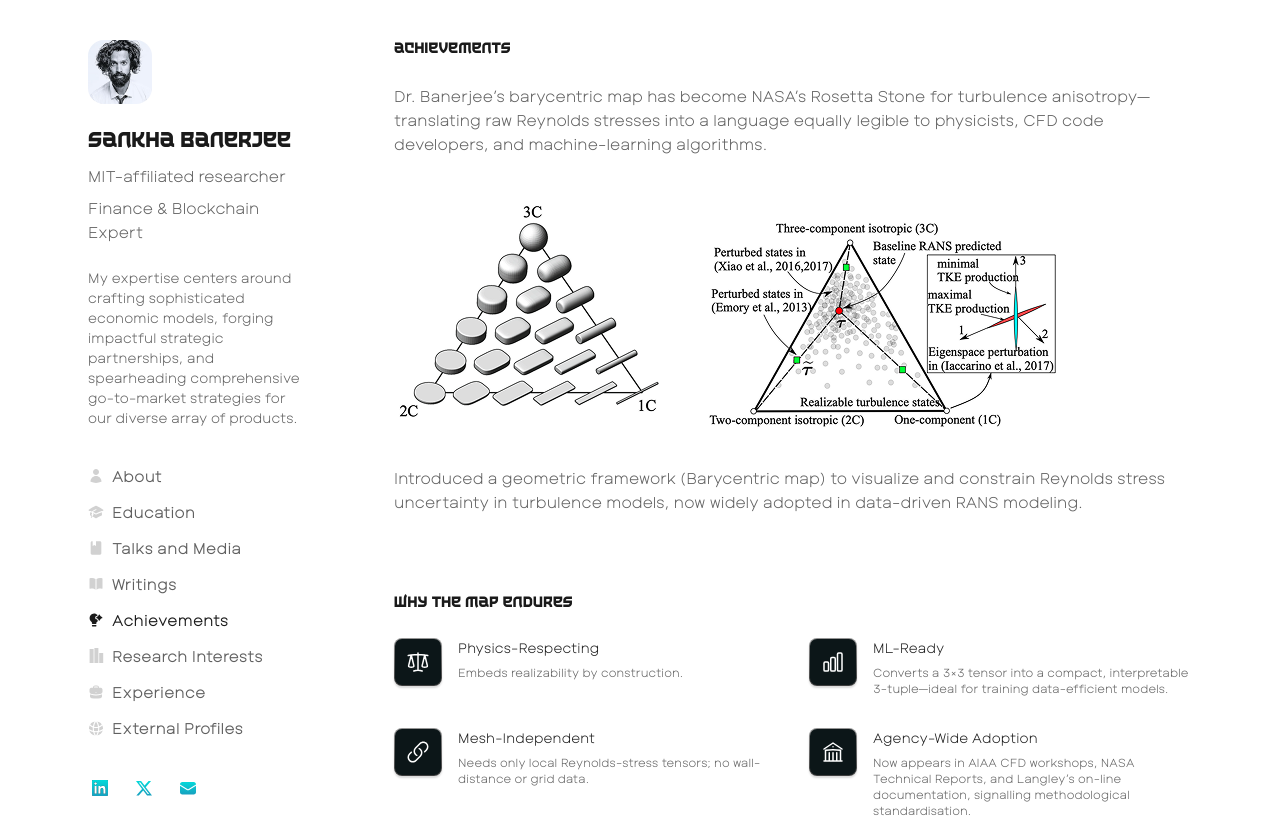
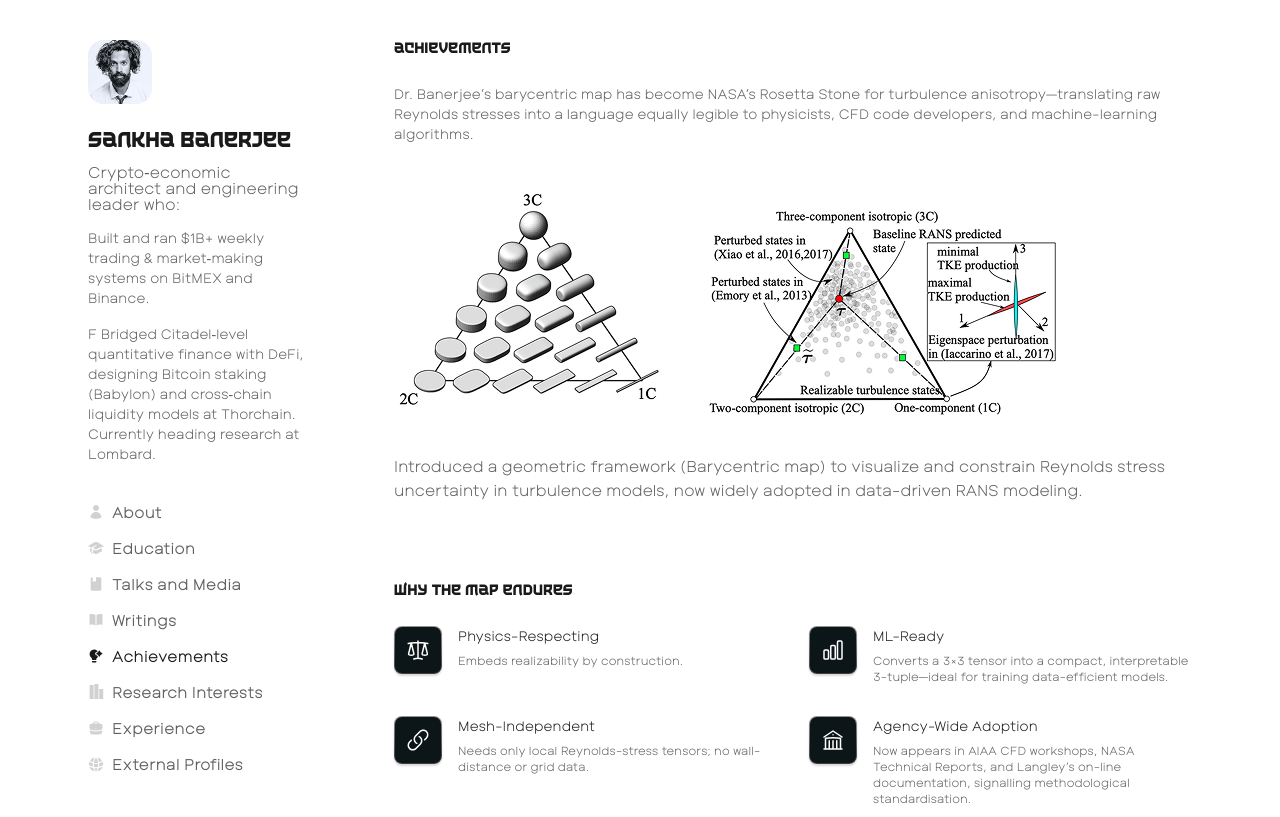
Before and after one commit to chadury2021/sankha-resume, a React (Vite) app: page /achievements in a window 1280 px wide. Shown: the top 817 px of the page. Built offline with nearby package versions, Linux system fonts and the light colour scheme.

Commit message:
Sidebar changes

```diff
--- a/src/components/Sidebar.tsx
+++ b/src/components/Sidebar.tsx
@@ -34,12 +34,12 @@ const Sidebar = ({ open, setOpen }: SidebarProps) => {
 
   return (
     <aside
-      className={`h-full lg:h-[calc(100vh-2.5rem)] overflow-y-auto max-lg:w-[309px] lg:w-[216px] 2xl:w-[226px] max-lg:p-5 bg-white flex flex-col max-w-full fixed right-0 top-0 lg:sticky lg:top-10 z-40 transition-transform duration-300 lg:translate-x-0
+      className={`h-full lg:h-[calc(100vh-2.5rem)] overflow-y-auto max-lg:w-[309px] lg:w-[216px] max-lg:p-5 bg-white flex flex-col max-w-full fixed right-0 top-0 lg:sticky lg:top-10 z-40 transition-transform duration-300 lg:translate-x-0
         ${open ? 'translate-x-0' : 'translate-x-full'}
         lg:translate-x-0`}
     >
       {/* Profile Section */}
-      <div className="flex flex-col items-start">
+      <div className="flex flex-col items-start leading-none">
         <div className="flex items-center justify-between mb-6 w-full">
           <img
             src="/profile.png"
@@ -51,12 +51,14 @@ const Sidebar = ({ open, setOpen }: SidebarProps) => {
           </button>
         </div>
         <h1 className="title mb-2 text-xl tracking-normal">Sankha Banerjee</h1>
-        <span className="mb-2">MIT-affiliated researcher</span>
-        <span className="mb-6">Finance & Blockchain Expert</span>
+        <span className="mb-4">Crypto‑economic architect and engineering leader who:</span>
+        <span className="mb-4 text-sm">
+          Built and ran $1B+ weekly trading & market‑making systems on BitMEX and Binance.
+        </span>
         <p className="text-sm">
-          My expertise centers around crafting sophisticated economic models, forging impactful
-          strategic partnerships, and spearheading comprehensive go-to-market strategies for our
-          diverse array of products.
+          F Bridged Citadel‑level quantitative finance with DeFi, designing Bitcoin staking
+          (Babylon) and cross‑chain liquidity models at Thorchain. Currently heading research at
+          Lombard.
         </p>
       </div>
 
--- a/src/pages/Achievements/Achievements.tsx
+++ b/src/pages/Achievements/Achievements.tsx
@@ -33,7 +33,7 @@ const Achievements = () => {
         animate="show"
         transition={{ duration: 0.5 }}
       >
-        <p className="mb-8">
+        <p className="mb-8 text-sm">
           Dr. Banerjee’s barycentric map has become NASA’s Rosetta Stone for turbulence
           anisotropy—translating raw Reynolds stresses into a language equally legible to
           physicists, CFD code developers, and machine-learning algorithms.
```
